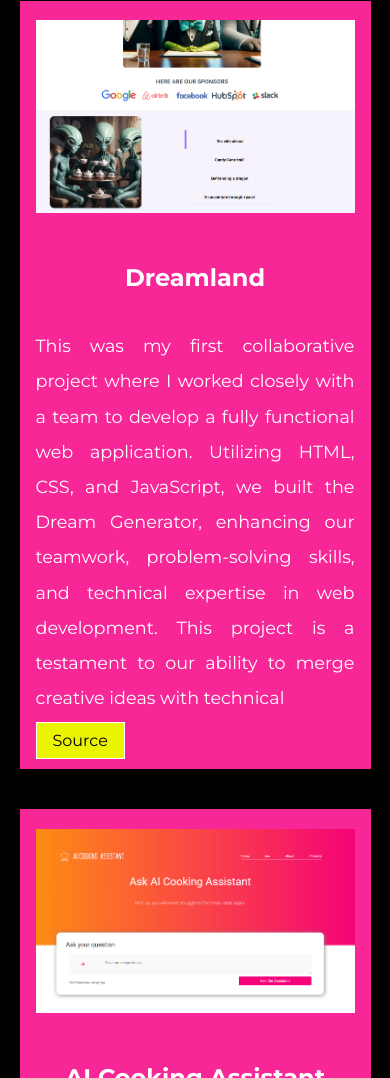
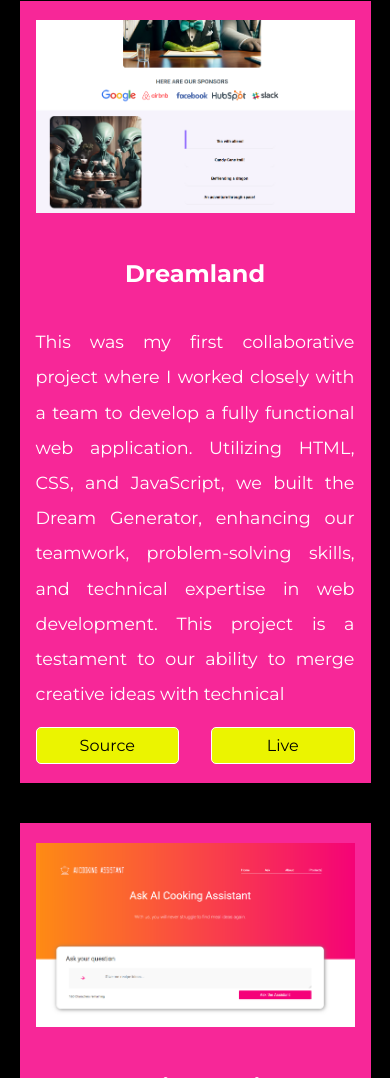
Before and after one commit to kamila-wilczynska/My-Portfolio, a React app: page /projects in a window 390 px wide. Shown: the part 922-2000 px from the top of the page. Built offline with nearby package versions, Linux system fonts and the light colour scheme.

Commit message:
work on mobile hero, add some projects and live buttons

```diff
--- a/src/components/MyStory/MyStory.js
+++ b/src/components/MyStory/MyStory.js
@@ -72,7 +72,7 @@ function MyStory() {
             developing soft skills.
           </p>
 
-          <h2>Why I'll Be a Great Junior Web Developer</h2>
+          <h2>What makes me an outstanding Junior Web Developer</h2>
 
           <p className={styles.mystoryContentParagraph}>
             <strong>Passion and Curiosity:</strong> My life is driven by a
--- a/src/components/ProjectCard/ProjectCard.js
+++ b/src/components/ProjectCard/ProjectCard.js
@@ -9,9 +9,16 @@ function ProjectCard(props) {
       <h2 className={styles.project_title}>{props.title}</h2>
       <div className={styles.project_details}>
         <p>{props.text}</p>
-        <NavLink to={props.view} className={styles.project_button}>
-          Source
-        </NavLink>
+        <div className={styles.button_container}>
+          <NavLink to={props.view} className={styles.project_button}>
+            Source
+          </NavLink>
+          {props.live && (
+            <NavLink to={props.live} className={styles.project_button}>
+              Live
+            </NavLink>
+          )}
+        </div>
       </div>
     </div>
   );
--- a/src/components/ProjectCard/ProjectCard.module.css
+++ b/src/components/ProjectCard/ProjectCard.module.css
@@ -18,6 +18,11 @@
 .project_card {
   background-color: #f72798;
   padding: 1.2rem 1rem;
+  display: flex;
+  flex-direction: column;
+  justify-content: space-between;
+  height: 100%;
+  min-height: 400px; /* Dostosuj wartość w zależności od potrzeb */
 }
 
 .project_card img {
@@ -29,10 +34,19 @@
   padding: 1rem 0;
 }
 
+.project_details {
+  flex-grow: 1;
+}
+
 .project_details p {
   padding-bottom: 1rem;
   font-size: 1.1rem;
   text-align: justify;
+}
+
+.button_container {
+  display: flex;
+  justify-content: space-between;
 }
 
 .project_button {
@@ -40,6 +54,10 @@
   padding: 0.5rem 1rem;
   color: black;
   border: solid 1px white;
+  text-decoration: none;
+  border-radius: 5px;
+  width: 45%;
+  text-align: center;
 }
 
 @media screen and (max-width: 740px) {
--- a/src/components/ProjectCardData.js
+++ b/src/components/ProjectCardData.js
@@ -1,12 +1,12 @@
-import project1 from "./assets/images/project1.png"
-import project2 from "./assets/images/randomUser.png"
-import projectGroup1 from "./assets/images/cooking-assistant.png"
-import projectGroup2 from "./assets/images/dreamland.png"
-import projectGroup3 from "./assets/images/chaos-animals.png"
-import otherGrid from "./assets/images/grid2.png"
-import countryApi2 from "./assets/images/countryImage2.png"
-import countryApi1 from "./assets/images/countries1.png"
-
+import project1 from "./assets/images/project1.png";
+import project2 from "./assets/images/randomUser.png";
+import projectGroup1 from "./assets/images/cooking-assistant.png";
+import projectGroup2 from "./assets/images/dreamland.png";
+import projectGroup3 from "./assets/images/chaos-animals.png";
+import otherGrid from "./assets/images/grid2.png";
+import countryApi2 from "./assets/images/countryImage2.png";
+import countryApi1 from "./assets/images/countries1.png";
+import dbimage from "./assets/images/db_challenge.png";
 
 const ProjectCardData = [
   {
@@ -15,7 +15,7 @@ const ProjectCardData = [
     title: "Airbnb Project",
     Technologies: "React, CSS, Redux",
     text: "This project showcases skills in React and Router, serving as a playground to learn hooks and props. It features a component that dynamically renders a list of cards based on data, with each Card component receiving and logging data through props. The travel subpage presents cards with next and previous buttons, using useState to manage the current slide index. Redux is implemented to store state for travel-related goals. The counterSlice defines state variables and provides reducers like increment and decrement. useSelector accesses state values, while useDispatch modifies them, and selectTotalCount computes total travel goals, ensuring a seamless user experience.",
-		view: "https://github.com/kamila-wilczynska/Airbnb"
+    view: "https://github.com/kamila-wilczynska/Airbnb",
   },
   {
     category: "Other Projects",
@@ -23,35 +23,39 @@ const ProjectCardData = [
     title: "Random User API",
     Technologies: "HTML, CSS, JavaScript",
     text: "This project demonstrates my ability to work with JavaScript and API integration to dynamically fetch and display user data. The core functionality involves fetching random user data from the Random User API and presenting it in a structured format on a webpage. Efficiently manipulates the DOM to display user information within a designated container (#user-container).I implemented error handling to manage and log any issues that arise during the data fetching process",
-		view: "https://github.com/kamila-wilczynska/Api--Random-User"
+    view: "https://github.com/kamila-wilczynska/Api--Random-User",
+    live: "https://test-random-users.netlify.app/",
   },
   {
     category: "Group Projects",
     imgsrc: projectGroup2,
     title: "Dreamland",
     text: "This was my first collaborative project where I worked closely with a team to develop a fully functional web application. Utilizing HTML, CSS, and JavaScript, we built the Dream Generator, enhancing our teamwork, problem-solving skills, and technical expertise in web development. This project is a testament to our ability to merge creative ideas with technical",
-		view: "https://github.com/kamila-wilczynska/Dream-Generator"
+    view: "https://github.com/kamila-wilczynska/Dream-Generator",
+    live: "https://technative-academy.github.io/Dream-Generator/",
   },
   {
     category: "Group Projects",
     imgsrc: projectGroup1,
     title: "AI Cooking Assistant",
     text: "is our second officiat collaborative project designed to showcase our new gained knowledge. This web app uses AI to provide personalized recipes based on taste preferences. Built with React for its component-based architecture and Redux for efficient state management and API handling, this project exemplifies modern web development practices.",
-		view: "https://github.com/kamila-wilczynska/Team-Wolf"
+    view: "https://github.com/kamila-wilczynska/Team-Wolf",
+    live: "https://team-wolf.netlify.app/",
   },
   {
     category: "Group Projects",
     imgsrc: projectGroup3,
     title: "Chaos Animals",
     text: "is a fun and engaging single-page application showcasing tailor-selected animals. Developed through live pair-programming. This project leverages React to deliver a seamless user experience. Users can search for specific animals using an input field and reveal additional animals with a show more button, displaying up to the full list. Key features include a dynamic counter, JSON data manipulation, and reusable React components.",
-		view: "https://github.com/kamila-wilczynska/animal-chaos"
+    view: "https://github.com/kamila-wilczynska/animal-chaos",
+    live: "https://chaos-animals.netlify.app/",
   },
   {
     category: "Other Projects",
     imgsrc: otherGrid,
     title: "Learning Grid-Fotomatic",
     text: "This is a practical exercise from Codecademy, designed to enhance my skills in CSS Grid. It involves creating a visually appealing and responsive photo gallery using CSS Grid, which allows for complex layouts with minimal code. Responsive design Ensures that the photo gallery adjusts seamlessly across various screen sizes, providing a consistent user experience on both desktop and mobile devices.",
-		view: "https://github.com/kamila-wilczynska/Fotomatic-Codecademy"
+    view: "https://github.com/kamila-wilczynska/Fotomatic-Codecademy",
   },
   {
     category: "Back-end Projects",
@@ -59,7 +63,8 @@ const ProjectCardData = [
     title: "Countries-API",
     Technologies: "Node.js, CSS, Express.js, Postman",
     text: "This project, Countries API, demonstrates my ability to create a RESTful API. It provides detailed information about various countries, including names, capitals, and interesting facts. Designed to be user-friendly, the API includes endpoints for fetching all countries, retrieving details by ID, and managing country data with creation, updates, and deletions. Validation ensures data integrity. It has been tested with Postman sofrware",
-		view: "https://github.com/kamila-wilczynska/Countries-API"
+    view: "https://github.com/kamila-wilczynska/Countries-API",
+    live: "countries-api-1-onug.onrender.com/",
   },
   {
     category: "Back-end Projects",
@@ -67,10 +72,18 @@ const ProjectCardData = [
     title: "Countries-API Form",
     Technologies: "Node.js, CSS, Express.js, Postman",
     text: "This project, Countries API and Form, demonstrates my skills in creating and presenting a RESTful API. The API provides access to  information about various countries. It features endpoints for fetching all countries and adding new ones with validation to ensure data integrity. The API is user-friendly and straightforward, with a form interface for easy interaction. This project showcases my ability to develop APIs and create intuitive user interfaces.",
-		view: "https://github.com/kamila-wilczynska/Countries-API-Forlm"
-	}
-
-
-]
+    view: "https://github.com/kamila-wilczynska/Countries-API-Form",
+    live: "https://countries-api-form.onrender.com/",
+  },
+  {
+    category: "Back-end Projects",
+    imgsrc: dbimage,
+    title: "Database challenge",
+    Technologies: "Node.js, CSS, Express.js, Postman",
+    text: "This project involved designing and implementing a relational database for a blog site and an e-commerce store. For the blog, I created tables for authors, blog posts, and tags, managing one-to-many and many-to-many relationships. I learned to define primary keys, foreign keys, and constraints, and wrote SQL queries to retrieve and manipulate data. For the e-commerce store, I designed tables for sellers and products, handling similar relational structures. This project enhanced my skills in database design, SQL query writing, and understanding complex data relationships and constraints.",
+    view: "https://github.com/kamila-wilczynska/Countries-API-Form",
+    live: "https://countries-api-form.onrender.com/",
+  },
+];
 
 export default ProjectCardData;
--- a/src/components/Work/Work.js
+++ b/src/components/Work/Work.js
@@ -30,6 +30,7 @@ function Work() {
             title={value.title}
             text={value.text}
             view={value.view}
+			live={value.live}
           />
         ))}
       </div>
@@ -44,6 +45,7 @@ function Work() {
             title={value.title}
             text={value.text}
             view={value.view}
+			live={value.live}
           />
         ))}
       </div>
@@ -58,6 +60,7 @@ function Work() {
             title={value.title}
             text={value.text}
             view={value.view}
+			live={value.live}
           />
         ))}
       </div>
@@ -72,6 +75,7 @@ function Work() {
             title={value.title}
             text={value.text}
             view={value.view}
+			live={value.live}
           />
         ))}
       </div>
--- a/src/reusableCoponents/Hero/Hero.module.css
+++ b/src/reusableCoponents/Hero/Hero.module.css
@@ -33,7 +33,7 @@
 }
 
 .hero .content h1 {
-  font-size: 4rem;
+  font-size: 3.5rem;
   padding: 0.7rem 0 1.5rem;
 }
 
@@ -45,17 +45,6 @@
 
 .content .btn {
   margin: 1rem 0.2rem;
-}
-
-@media screen and (max-width: 640px) {
-  .hero .content h1 {
-    font-size: 3rem;
-  }
-
-  .hero.content p {
-    font-size: 1.4rem;
-    text-transform: uppercase;
-  }
 }
 
 .btn {
@@ -79,3 +68,13 @@
   color: white;
   transition: 0.3s;
 }
+
+@media screen and (max-width: 640px) {
+  .btn {
+    padding: 10px 25px;
+    font-size: 1.2rem;
+  }
+  .hero .content h1 {
+    font-size: 2.5rem;
+  }
+}
```
Also changed, not shown: src/components/assets/images/db_challenge.png (added). Lines whose indentation alone changed are shown as unchanged.
